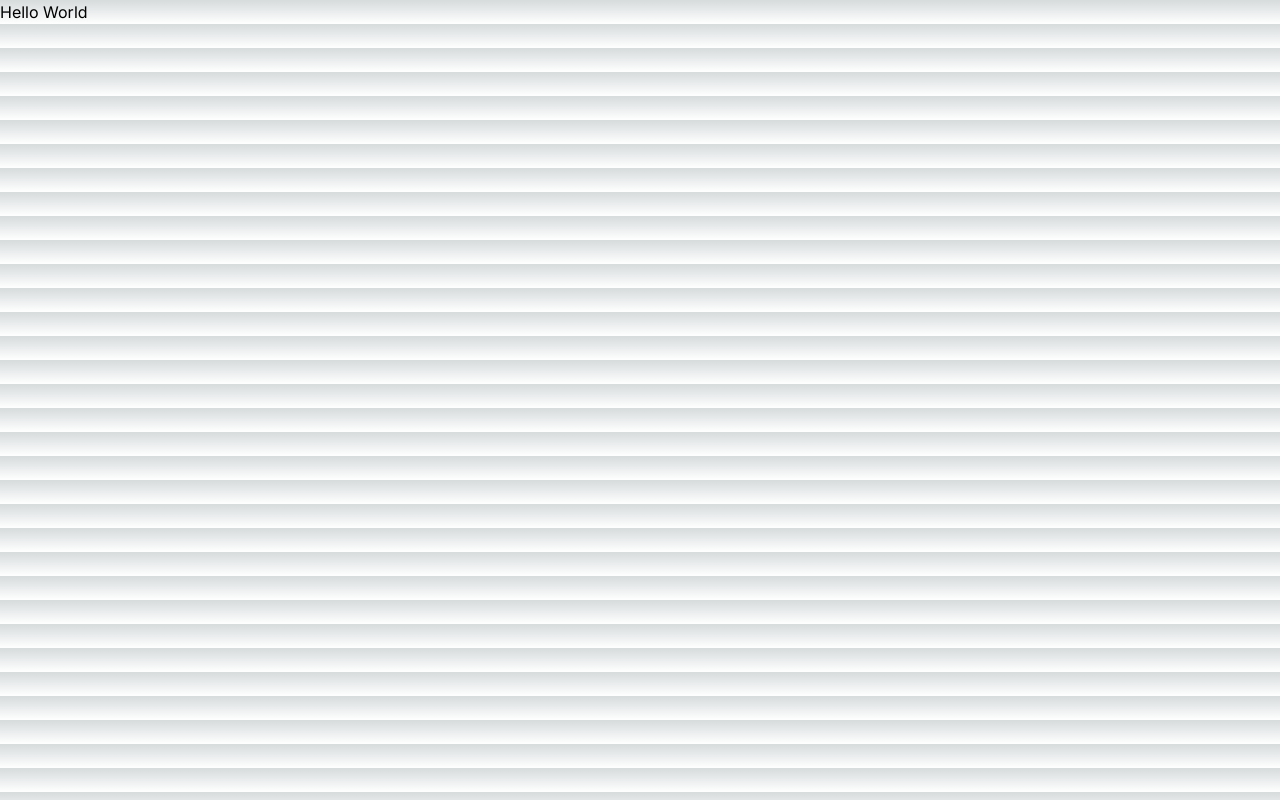
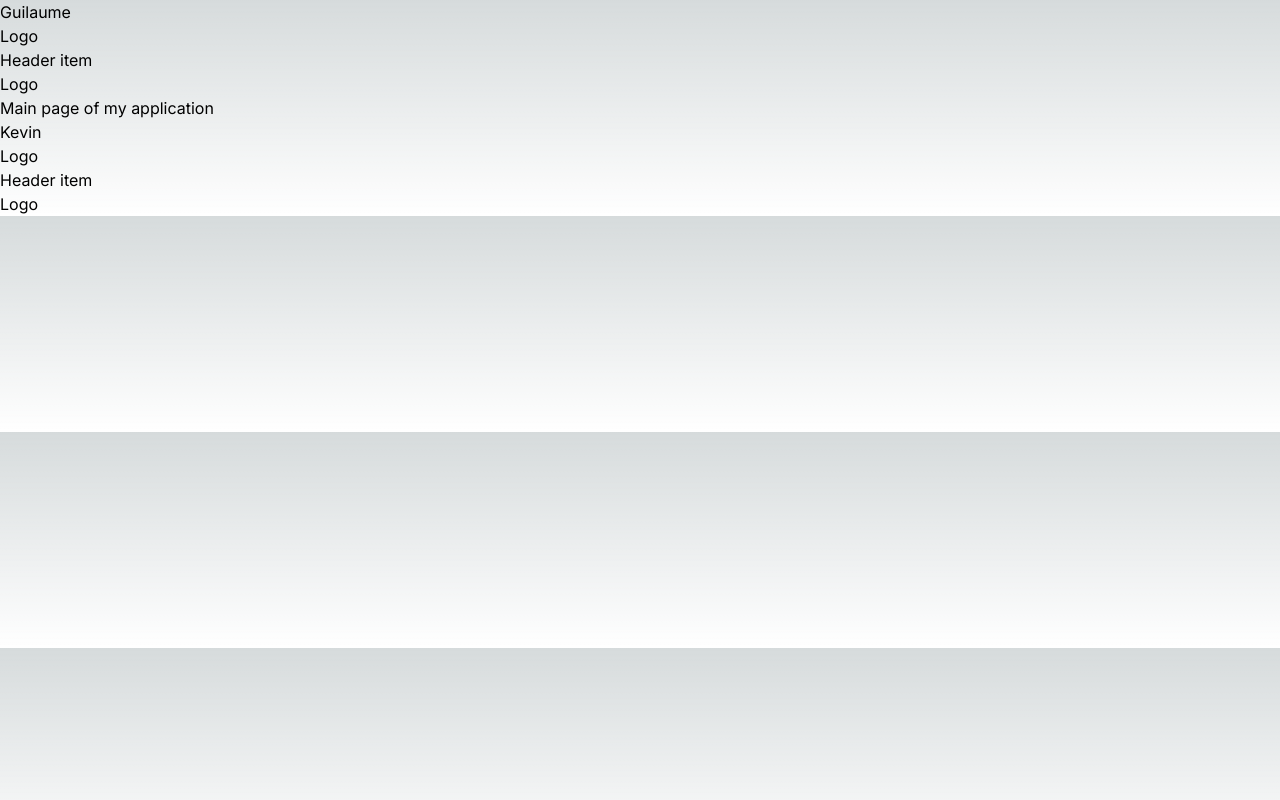
Before and after one commit to travisburns/nextjs14tut, a Next.js app in the folder next14/: page / in a window 1280 px wide. Built offline with nearby package versions, Linux system fonts and the light colour scheme.

Commit message:
Learned components with nextjs

```diff
--- /dev/null
+++ b/next14/src/app/components/Header/Logo.tsx
@@ -0,0 +1,13 @@
+"use client";
+
+import React from 'react'
+
+const Logo = () => {
+  return (
+    <div>
+      Logo
+    </div>
+  )
+}
+
+export default Logo
--- /dev/null
+++ b/next14/src/app/components/Header/Menu.tsx
@@ -0,0 +1,5 @@
+"use client";
+
+export default function Menu() {
+    return <div>Logo</div>
+}
--- /dev/null
+++ b/next14/src/app/components/Header/index.tsx
@@ -0,0 +1,25 @@
+"use client";
+
+import Logo from "./Logo";
+import Menu from "./Menu";
+
+
+
+
+ const Header = (props: any) => {
+
+
+    return (
+        <header>
+            {props.name}
+            <Logo />
+            <div>Header item</div>
+            <Menu />
+        </header>
+
+
+    )
+}
+
+
+export default Header
--- a/next14/src/app/page.tsx
+++ b/next14/src/app/page.tsx
@@ -1,9 +1,19 @@
-import Image from 'next/image'
+"use client";
+
+import Header from "./components/Header";
+
+
 
 export default function Home() {
+  const name ="Guillaume"
+
   return (
-    <main className="">
-     Hello World
-    </main>
+
+
+   <div>
+    <Header name={"Guilaume"} age={35} isMan={true}/>
+    Main page of my application
+    <Header name={"Kevin"} age={24} isMan={true}/>
+    </div>
   )
 }
```
